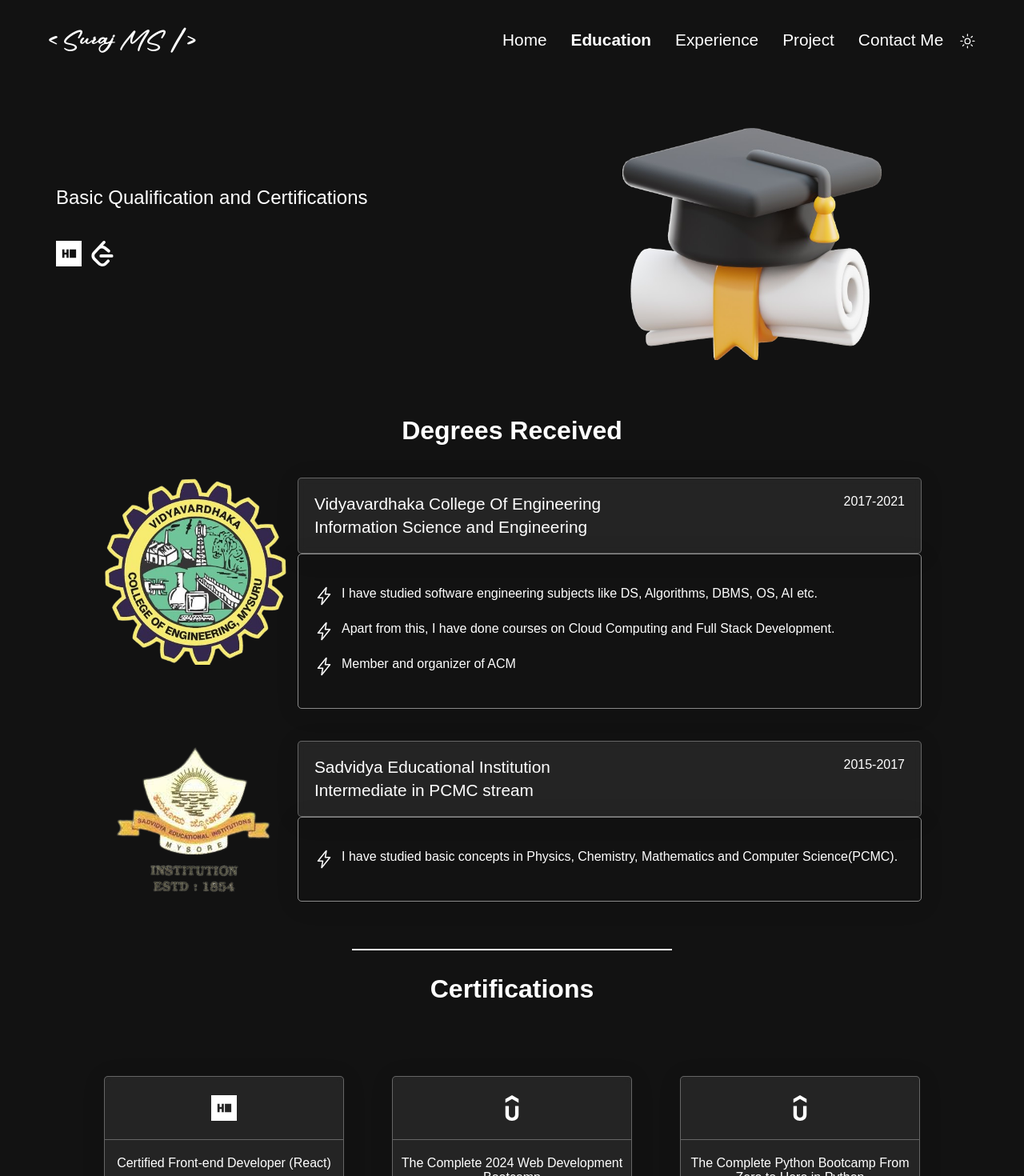
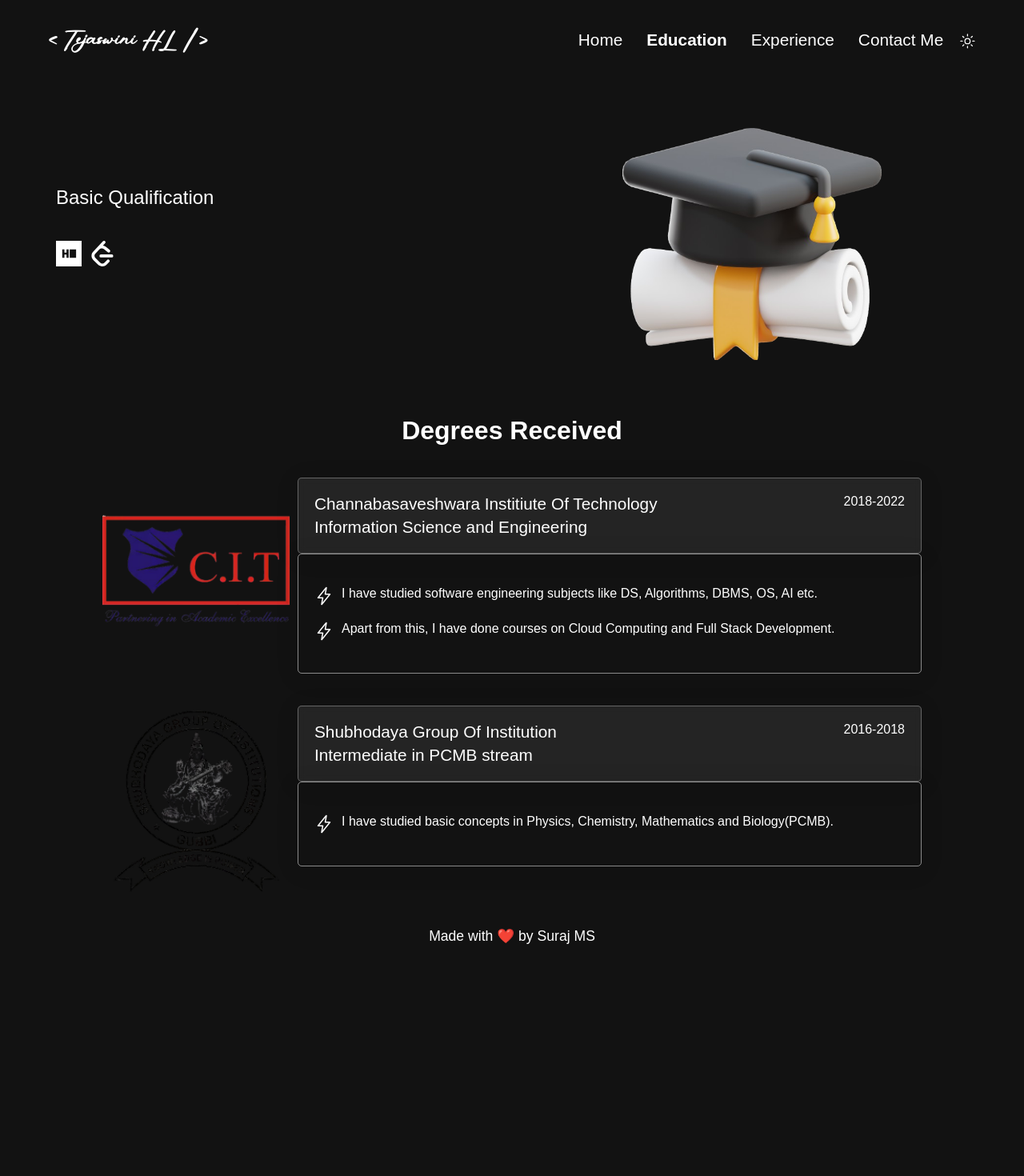
Before and after one commit to suraj-ms/My-Portfolio, a React (Vite) app: page /education in a window 1280 px wide. Shown: the top 1470 px of the page at 80% size. After the commit the page ends 1211 px from the top, so only its background shows below. Built offline with nearby package versions, Linux system fonts and the light colour scheme; a web font is replaced by a local one.

Commit message:
updated changes

```diff
--- a/src/components/Navbar/Navbar.jsx
+++ b/src/components/Navbar/Navbar.jsx
@@ -43,7 +43,7 @@ const NavBar = () => {
         { name: 'Home', path: '/' },
         { name: 'Education', path: '/education' },
         { name: 'Experience', path: '/experience' },
-        { name: 'Project', path: '/project' },
+        // { name: 'Project', path: '/project' },
         { name: 'Contact Me', path: '/contact' }
     ];
 
@@ -51,7 +51,7 @@ const NavBar = () => {
         <nav className="navbar" ref={navbarRef}>
             <div className="logo">
                 <Link to='/'>
-                    <h2 style={{ fontFamily: "BrandFont" }}> &lt; Suraj MS /&gt;</h2>
+                    <h2 style={{ fontFamily: "BrandFont" }}> &lt; Tejaswini HL /&gt;</h2>
                 </Link>
             </div>
             <ul className={`nav-links ${isMobile ? "active" : ""}`}>
--- a/src/pages/ContactItem.jsx
+++ b/src/pages/ContactItem.jsx
@@ -11,9 +11,9 @@ import { FaSquareXTwitter } from "react-icons/fa6";
 
 const ContactItem = () => {
     const socialLinks = [
-        { url: 'https://www.linkedin.com/in/suraj-m-s-757540151/', icon: FaLinkedin },
-        { url: 'https://github.com/suraj-ms', icon: FaGithub },
-        { url: 'https://x.com/SurajMavatkar', icon: FaSquareXTwitter },
+        { url: 'https://www.linkedin.com/in/tejaswini-hl-9682b4213/', icon: FaLinkedin },
+        { url: 'https://github.com/TEJASWINIHL18', icon: FaGithub },
+        // { url: 'https://x.com/SurajMavatkar', icon: FaSquareXTwitter },
     ];
 
     const iconClass = "social-icon"; // Define a default icon class or remove if unused.
@@ -37,7 +37,7 @@ const ContactItem = () => {
             <br />
             <div class="border"></div>
             <br />
-            <div className="skill">
+            {/* <div className="skill">
                 <div className="skill_item skill_data i2d">
                     <h1 className="skill_item_head">Blogs</h1>
                     <p style={{ fontSize: '1.3rem', margin: '0px 0px 30px 20px' }}>Find my blogs by clicking on the link below</p>
@@ -47,7 +47,7 @@ const ContactItem = () => {
                 <div className="skill_item i2i">
                     <img src={blog} alt="Programming Icon" width="80%" height="80%" />
                 </div>
-            </div>
+            </div> */}
 
             <br />
             <div class="border"></div>
@@ -60,12 +60,12 @@ const ContactItem = () => {
 
                 <div className="skill_item skill_data">
                     <h1 className="skill_item_head">Address</h1>
-                    <p style={{ fontSize: '1.3rem', margin: '0px 0px 30px 20px' }} >Ramakrishna Nagar, Mysore- 570022</p>
+                    <p style={{ fontSize: '1.3rem', margin: '0px 0px 30px 20px' }} >Banglore, BTM Layout 560076</p>
                     <h1 className="skill_item_head">Phone Number</h1>
-                    <p style={{ fontSize: '1.3rem', margin: '0px 0px 30px 20px' }}><a href='tel:7259116344'>+91 7259116344</a></p>
+                    <p style={{ fontSize: '1.3rem', margin: '0px 0px 30px 20px' }}><a href='tel:9741695258'>+91 9741695258</a></p>
                     <TbHandClick style={{ fontSize: '1.3rem', transform: 'translate(100px, 9px)', rotate: '-30deg' }} />
                     <h1 className="skill_item_head">Email</h1>
-                    <p style={{ fontSize: '1.3rem', margin: '0px 0px 30px 20px' }}><a href='mailto:surajmshivakumar@gmail.com'>surajmshivakumar@gmail.com</a></p>
+                    <p style={{ fontSize: '1.3rem', margin: '0px 0px 30px 20px' }}><a href='mailto:tejaswinihl18@gmail.com'>tejaswinihl18@gmail.com</a></p>
                     <TbHandClick style={{ fontSize: '1.3rem', transform: 'translate(90px, 13px)', rotate: '-30deg' }} />
                     {/* <Link className='more_items' to='/' >Visit On Google Maps</Link> */}
                 </div>
--- a/src/pages/Education.jsx
+++ b/src/pages/Education.jsx
@@ -4,7 +4,7 @@ import ReusableDef from '../components/ReusableComponents/ReusableDef';
 import educationimg from '../assets/images/education.png';
 import '../styles/Education.css'
 import EducationItem from './EducationItem';
-import Certification from './Certification';
+// import Certification from './Certification';
 
 const Education = () => {
   const socialLinks = [
@@ -17,16 +17,16 @@ const Education = () => {
     <div>
       <ReusableDef
         title="EDUCATION"
-        description="Basic Qualification and Certifications"
+        description="Basic Qualification"
         imgSrc={educationimg}
         links={socialLinks}
         iconClass="iconClass"
       />
       <EducationItem />
-      <div className="border"></div>
-      <div className="certification_component">
+      {/* <div className="border"></div> */}
+      {/* <div className="certification_component">
         <Certification />
-      </div>
+      </div> */}
 
     </div>
   );
--- a/src/pages/EducationItem.jsx
+++ b/src/pages/EducationItem.jsx
@@ -1,6 +1,6 @@
 import React from 'react'
-import vvce from '../assets/images/vvce.png'
-import sadvidya from '../assets/images/sadvidya.png'
+import CIT from '../assets/images/CIT.png'
+import Shubhodaya from '../assets/images/Shubhodaya.png'
 import '../styles/EducationItem.css'
 
 const EducationItem = () => {
@@ -9,37 +9,37 @@ const EducationItem = () => {
         <h1 className='edu_title'>Degrees Received</h1>
         <div className="degrees">
             <div className="clg_img degrees_item">
-                <img src={vvce} alt="" />
+                <img src={CIT} alt="" />
             </div>
             <div className="clg_data degrees_item">
                 <div className="clg_head">
                     <div className="edu_data">
-                        <p>Vidyavardhaka College Of Engineering</p>
+                        <p>Channabasaveshwara Institiute Of Technology</p>
                         <p>Information Science and Engineering</p>
                     </div>
-                    <div className="edu_year">2017-2021</div>
+                    <div className="edu_year">2018-2022</div>
                 </div>
                 <ul className="clg_body">
                 <li><ion-icon name="flash-outline"></ion-icon> <p>I have studied software engineering subjects like DS, Algorithms, DBMS, OS, AI etc.</p></li>
                 <li><ion-icon name="flash-outline"></ion-icon> <p>Apart from this, I have done courses on Cloud Computing and Full Stack Development.</p></li>
-                <li><ion-icon name="flash-outline"></ion-icon> <p>Member and organizer of ACM</p></li>
+                {/* <li><ion-icon name="flash-outline"></ion-icon> <p>Member and organizer of ACM</p></li> */}
                 </ul>
             </div>
         </div>
         <div className="degrees">
             <div className="clg_img degrees_item">
-                <img src={sadvidya} alt="" />
+                <img src={Shubhodaya} alt="" />
             </div>
             <div className="clg_data degrees_item">
                 <div className="clg_head">
                     <div className="edu_data">
-                        <p>Sadvidya Educational Institution</p>
-                        <p>Intermediate in PCMC stream</p>
+                        <p>Shubhodaya Group Of Institution</p>
+                        <p>Intermediate in PCMB stream</p>
                     </div>
-                    <div className="edu_year">2015-2017</div>
+                    <div className="edu_year">2016-2018</div>
                 </div>
                 <ul className="clg_body">
-                <li><ion-icon name="flash-outline"></ion-icon> <p>I have studied basic concepts in Physics, Chemistry, Mathematics and Computer Science(PCMC).</p></li>
+                <li><ion-icon name="flash-outline"></ion-icon> <p>I have studied basic concepts in Physics, Chemistry, Mathematics and Biology(PCMB).</p></li>
                 </ul>
             </div>
         </div>
--- a/src/pages/Experience.jsx
+++ b/src/pages/Experience.jsx
@@ -13,16 +13,10 @@ const Experience = () => {
     {
       title: 'Experience',
       content: [
-        {
-          img: tcs,
-          title: 'System Engineer',
-          company: 'Tata Consultancy Services',
-          def: 'Full Stack Developer',
-          link: 'https://www.tcs.com/',
-        },
+
         {
           img: sixd,
-          title: 'Senior Software Engineer',
+          title: 'Software Engineer',
           company: '6D Technologies Private Limited',
           def: 'Full Stack Developer',
           link: 'https://www.6dtechnologies.com/',
@@ -30,33 +24,33 @@ const Experience = () => {
       ],
     },
 
-    {
-      title: 'Freelance',
-      content: [
-        {
-          img: ShivajiCreation,
-          title: 'Shivaji Creation',
-          // company: 'www.shivajicreations.shop/',
-          def: 'A Freelace full stack applcation',
-          // link: 'https://www.shivajicreations.shop',
-        }
-      ],
-    },
     // {
-    //   title: 'Internship',
-    //   content: 'Updating Soon',
+    //   title: 'Freelance',
+    //   content: [
+    //     {
+    //       img: ShivajiCreation,
+    //       title: 'Shivaji Creation',
+    //       // company: 'www.shivajicreations.shop/',
+    //       def: 'A Freelace full stack applcation',
+    //       // link: 'https://www.shivajicreations.shop',
+    //     }
+    //   ],
     // },
-    {
-      title: 'Volunteerships',
-      content: [
-        {
-          img: acm,
-          title: 'Member and organizer of ACM',
-          def: 'Organized and managed community outreach programs.',
-          link: 'https://www.acm.org/',
-        },
-      ],
-    },
+    // // {
+    // //   title: 'Internship',
+    // //   content: 'Updating Soon',
+    // // },
+    // {
+    //   title: 'Volunteerships',
+    //   content: [
+    //     {
+    //       img: acm,
+    //       title: 'Member and organizer of ACM',
+    //       def: 'Organized and managed community outreach programs.',
+    //       link: 'https://www.acm.org/',
+    //     },
+    //   ],
+    // },
   ];
 
 
--- a/src/pages/Home.jsx
+++ b/src/pages/Home.jsx
@@ -18,11 +18,11 @@ const Home = () => {
     return (
         <div>
             <ReusableDef2
-                name="SURAJ MS"
-                title="Senior Software Engineer"
+                name="Tejaswini HL"
+                title="Software Engineer"
                 description="A passionate individual who always thrives to work on end-to-end products which develop sustainable and scalable social and technical systems to create impact."
                 imgSrc={img404}
-                githubLink="https://github.com/suraj-ms/My-Portfolio"
+                githubLink="https://www.linkedin.com/in/tejaswini-hl-9682b4213/"
                 links={socialLinks}
                 iconClass="iconClass"
             />
```
Also changed, not shown: src/assets/images/CIT.png (added), src/assets/images/Shubhodaya.png (added).
